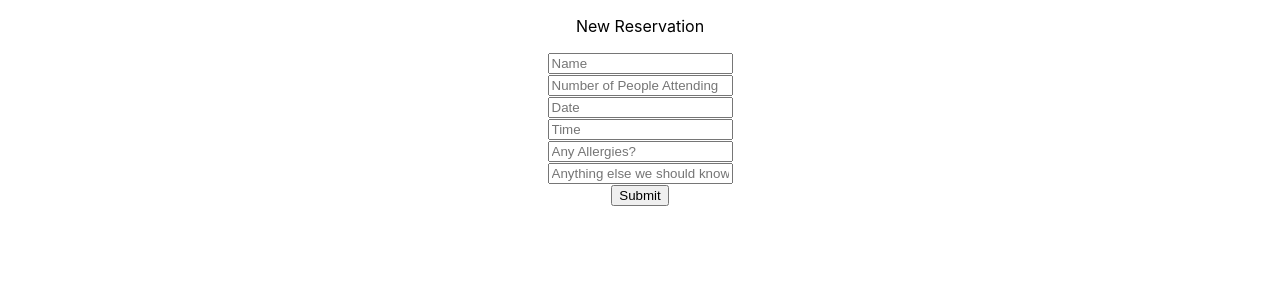
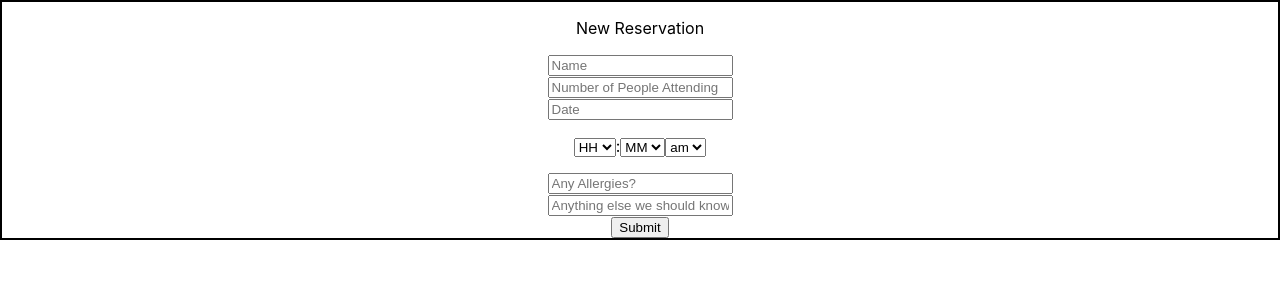
Before and after one commit to cocoabunnie/restaurant-database, a React (Create React App) app: page / in a window 1280 px wide. Shown: the top 300 px of the page. Built offline with nearby package versions, Linux system fonts and the light colour scheme.

Commit message:
Changed the user experience for the time so they can choose the times from a dropbox

```diff
--- a/src/App.css
+++ b/src/App.css
@@ -55,3 +55,13 @@
   grid-column: 1;
   text-align: left;
 }
+
+/*FORM*/
+.reservationForm{
+  border: 2px black solid;
+
+}
+
+.timeTool{
+  display:inline-block;
+}
--- a/src/Components/ReservationForm.js
+++ b/src/Components/ReservationForm.js
@@ -10,6 +10,10 @@ class ReservationForm extends Component{
         time:'',
         allergies:'',
         notes:''
+    }
+
+    componentDidUpdate(){
+
     }
 
     //Uses name in the form to update name state
@@ -39,9 +43,14 @@ class ReservationForm extends Component{
     //Uses time in form to update time state
     updateTime = (event) =>{
         event.preventDefault();
+        let hour = document.getElementById("hourInput").value;
+        let minute = document.getElementById("minuteInput").value;
+        let ampm = document.getElementById("ampmInput").value
+        let timeInput = hour + ":" + minute + ampm;
+
         this.setState({
-            time: event.target.value
-        });
+            time: timeInput
+        })
     }
 
     //Uses allergies in form to update allergies state
@@ -72,7 +81,22 @@ class ReservationForm extends Component{
             notes: this.state.notes
         }
 
-       this.addReservation(newReservation);
+       //this.addReservation(newReservation);
+    }
+
+    testSubmit = (event) =>{
+        event.preventDefault();
+
+        const newReservation = {
+            name: this.state.name,
+            numberOfPeople: this.state.numberOfPeople,
+            date: this.state.date,
+            time: this.state.time,
+            allergies: this.state.allergies,
+            notes: this.state.notes
+        }
+
+        console.log(newReservation);
     }
 
     //Send info to database
@@ -94,8 +118,8 @@ class ReservationForm extends Component{
 
     render(){
         return (
-            <div>
-                <form onSubmit = {this.onSubmit}>
+            <div className="reservationForm">
+                <form onSubmit = {this.testSubmit}>
                     <p>New Reservation</p>
 
                     <input type="text" onChange = {this.updateName} placeholder = "Name" required/>
@@ -107,8 +131,43 @@ class ReservationForm extends Component{
                     <input type="text" onChange = {this.updateDate} placeholder = "Date" required/>
                     <br/>
 
-                    <input type="text" onChange = {this.updateTime} placeholder = "Time" required/>
-                    <br/>
+                    <div className="timeSelecter">
+                        <div className="timeTool">
+                            <select onChange={this.updateTime} id="hourInput" required>
+                                <option value="">HH</option>
+                                <option value="1">1</option>
+                                <option value="2">2</option>
+                                <option value="3">3</option>
+                                <option value="4">4</option>
+                                <option value="5">5</option>
+                                <option value="6">6</option>
+                                <option value="7">7</option>
+                                <option value="8">8</option>
+                                <option value="9">9</option>
+                                <option value="10">10</option>
+                                <option value="11">11</option>
+                                <option value="12">12</option>
+                            </select>
+                        </div>
+                        <div className="timeTool">
+                            <p>:</p>
+                        </div>
+                        <div className="timeTool">
+                            <select onChange={this.updateTime} id="minuteInput" required>
+                                <option value="">MM</option>
+                                <option value="00">00</option>
+                                <option value="15">15</option>
+                                <option value="30">30</option>
+                                <option value="45">45</option>
+                            </select>
+                        </div>
+                        <div onChange={this.updateTime} className="timeTool" required>
+                            <select id="ampmInput">
+                                <option value="am">am</option>
+                                <option value="pm">pm</option>
+                            </select>
+                        </div>
+                    </div>
 
                     <input type="text" onChange = {this.updateAllergies} placeholder = "Any Allergies?" required/>
                     <br/>
```
